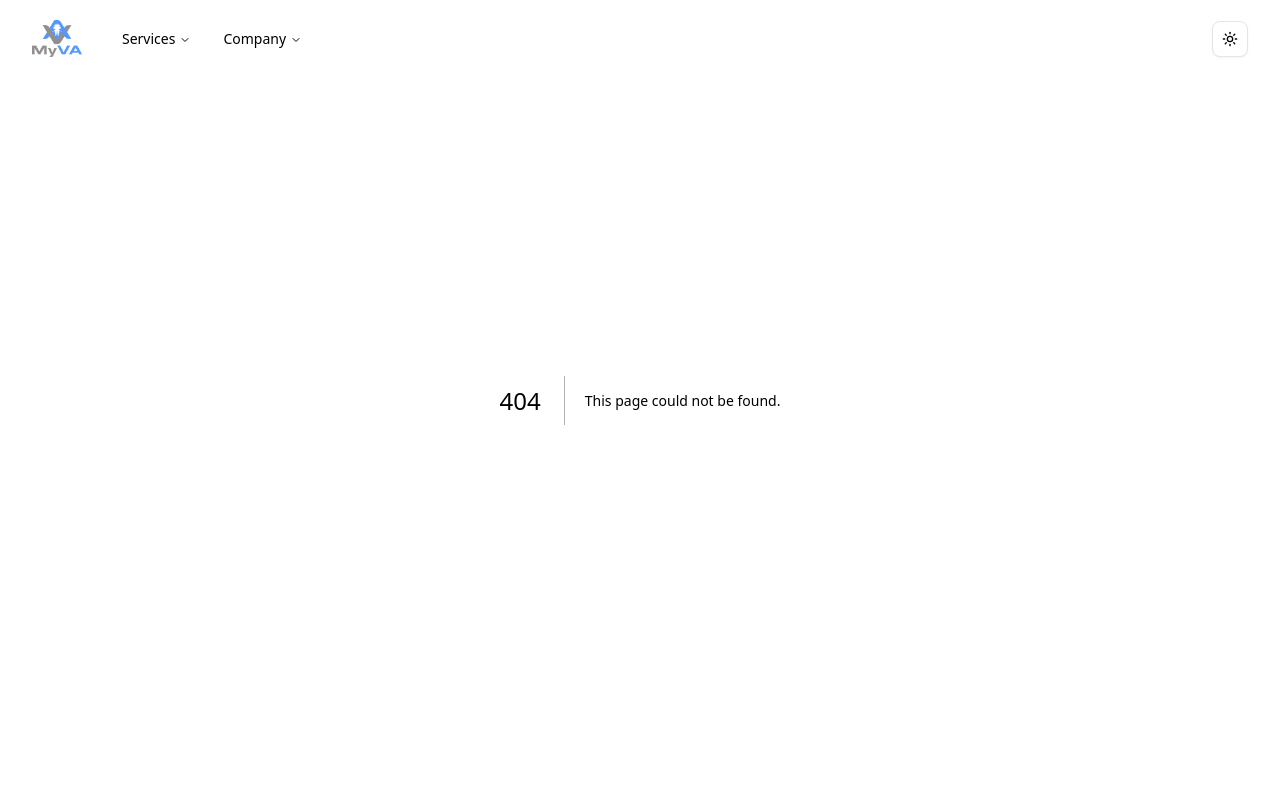
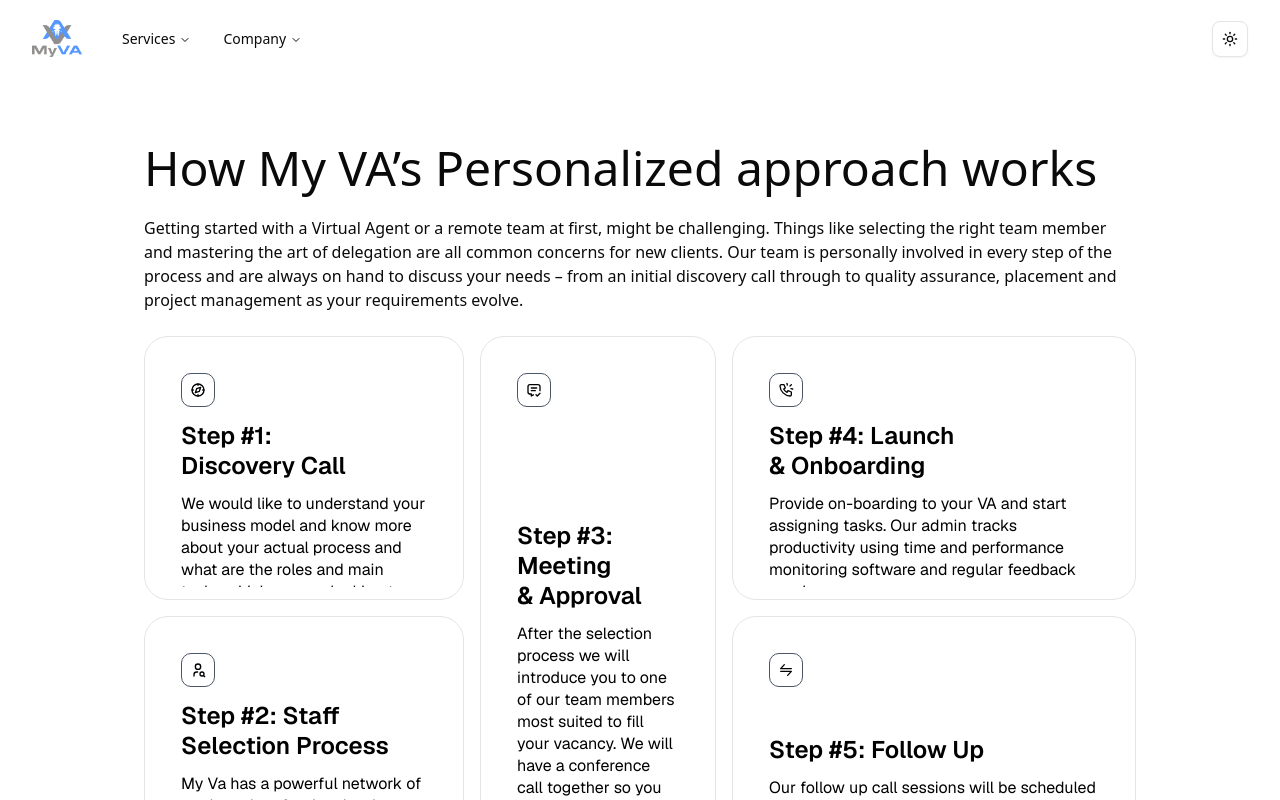
Before and after one commit to deyaxshami/myva, a Next.js app: page /our-approach in a window 1280 px wide. Before the commit this address had no page. Shown: the top 800 px of the page. Built offline with nearby package versions, Linux system fonts and the light colour scheme.

Commit message:
our-approach is ready

```diff
--- /dev/null
+++ b/app/our-approach/page.tsx
@@ -0,0 +1,103 @@
+"use client";
+
+import { GlowingEffect } from "@/components/ui/glowing-effect";
+
+import {
+    IconTransfer,
+    IconPhoneRinging,
+    IconMessageCheck,
+    IconUserSearch,
+    IconCompass
+} from "@tabler/icons-react";
+
+
+export default function GlowingEffectDemo() {
+    return (
+        <div className="m-36">
+            <h1 className="text-5xl mb-6">
+                How My VA’s Personalized approach works
+            </h1>
+            <h3 className="text-1xl mb-6">
+                Getting started with a Virtual Agent or a remote team at first, might be challenging. Things like selecting the right team member and mastering the art of delegation are all common concerns for new clients. Our team is personally involved in every step of the process and are always on hand to discuss your needs – from an initial discovery call through to quality assurance, placement and project management as your requirements evolve.
+            </h3>
+            <ul className="grid grid-cols-1 grid-rows-none gap-4 md:grid-cols-12 md:grid-rows-3 lg:gap-4 xl:max-h-[34rem] xl:grid-rows-2">
+                <GridItem
+                    area="md:[grid-area:1/1/2/7] xl:[grid-area:1/1/2/5]"
+                    icon={<IconCompass className="h-4 w-4 text-black dark:text-neutral-400" />}
+                    title="Step #1: Discovery Call"
+                    description="We would like to understand your business model and know more about your actual process and what are the roles and main tasks which you are looking to delegate to your remote team."
+                />
+
+                <GridItem
+                    area="md:[grid-area:1/7/2/13] xl:[grid-area:2/1/3/5]"
+                    icon={<IconUserSearch className="h-4 w-4 text-black dark:text-neutral-400" />}
+                    title="Step #2: Staff Selection Process"
+                    description="My Va has a powerful network of motivated professionals who are willing to work. We will select the most appropriate team member of our network and make sure it fits your desired profile."
+                />
+
+                <GridItem
+                    area="md:[grid-area:2/1/3/7] xl:[grid-area:1/5/3/8]"
+                    icon={<IconMessageCheck className="h-4 w-4 text-black dark:text-neutral-400" />}
+                    title="Step #3: Meeting & Approval"
+                    description="After the selection process we will introduce you to one of our team members most suited to fill your vacancy. We will have a conference call together so you can meet them personally."
+                />
+
+                <GridItem
+                    area="md:[grid-area:2/7/3/13] xl:[grid-area:1/8/2/13]"
+                    icon={<IconPhoneRinging className="h-4 w-4 text-black dark:text-neutral-400" />}
+                    title="Step #4: Launch & Onboarding"
+                    description="Provide on-boarding to your VA and start assigning tasks. Our admin tracks productivity using time and performance monitoring software and regular feedback sessions."
+                />
+
+                <GridItem
+                    area="md:[grid-area:3/1/4/13] xl:[grid-area:2/8/3/13]"
+                    icon={<IconTransfer className="h-4 w-4 text-black dark:text-neutral-400" />}
+                    title="Step #5: Follow Up"
+                    description="Our follow up call sessions will be scheduled to make sure you are on the right track to success."
+                />
+            </ul>
+        </div>
+
+    );
+}
+
+interface GridItemProps {
+    area: string;
+    icon: React.ReactNode;
+    title: string;
+    description: React.ReactNode;
+}
+
+const GridItem = ({ area, icon, title, description }: GridItemProps) => {
+    return (
+        <li className={`min-h-[14rem] list-none ${area}`}>
+            <div className="relative h-full rounded-2.5xl border  p-2  md:rounded-3xl md:p-3">
+                <GlowingEffect
+                    spread={40}
+                    glow={true}
+                    disabled={false}
+                    proximity={64}
+                    inactiveZone={0.01}
+                />
+                <div className="relative flex h-full flex-col justify-between gap-6 overflow-hidden rounded-xl border-0.75 p-6  dark:shadow-[0px_0px_27px_0px_#2D2D2D] md:p-6">
+                    <div className="relative flex flex-1 flex-col justify-between gap-3">
+                        <div className="w-fit rounded-lg border border-gray-600 p-2 ">
+                            {icon}
+                        </div>
+                        <div className="space-y-3">
+                            <h3 className="pt-0.5 text-xl/[1.375rem] font-semibold font-sans -tracking-4 md:text-2xl/[1.875rem] text-balance text-black dark:text-white">
+                                {title}
+                            </h3>
+                            <h2
+                                className="[&_b]:md:font-semibold [&_strong]:md:font-semibold font-sans text-sm/[1.125rem]
+              md:text-base/[1.375rem]  text-black dark:text-neutral-400"
+                            >
+                                {description}
+                            </h2>
+                        </div>
+                    </div>
+                </div>
+            </div>
+        </li>
+    );
+};
--- a/components/NavigationMenu.tsx
+++ b/components/NavigationMenu.tsx
@@ -24,7 +24,7 @@ const informations: { title: string; href: string; description: string }[] = [
     },
     {
         title: "Terms Of Service",
-        href: "/termsofservice",
+        href: "/terms-of-service",
         description:
             "Understand the terms and conditions for using MyVA services.",
     },
```
Also changed, not shown: app/terms-of-service/page.tsx (renamed from app/termsofservice/page.tsx).
